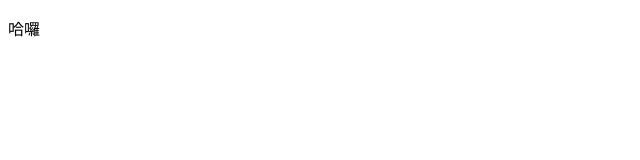
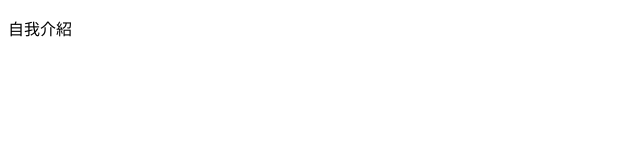
Before and after one commit to Jing-33/2025webtest, a plain HTML site: page index.html in a window 1280 px wide. Shown: the full height of the page, 0-640 px from the left. Drawn offline with Linux system fonts and the light colour scheme.

Commit message:
Update index.html

```diff
--- a/index.html
+++ b/index.html
@@ -3,9 +3,9 @@
 <head>
     <meta charset="UTF-8">
     <meta name="viewport" content="width=device-width, initial-scale=1.0">
-    <title>歡迎使用Git & Github</title>
+    <title>1113211037</title>
 </head>
 <body>
-    <p>哈囉</p>
+    <p>自我介紹</p>
 </body>
 </html>
```
